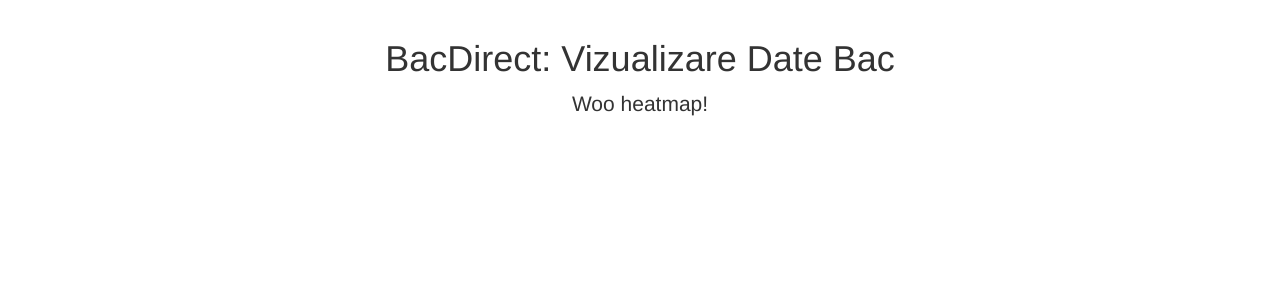
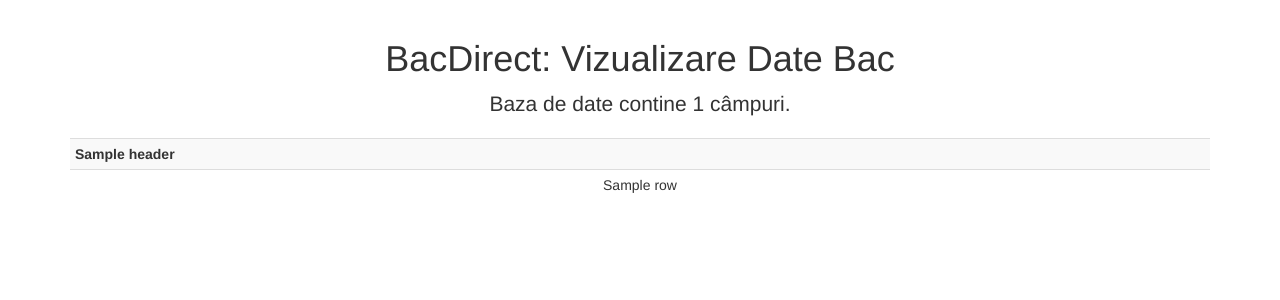
Before and after one commit to AndreiBarsan/BacDirect, a Flask app: template python/templates/main_stats.html in a window 1280 px wide. Shown: the part 51-351 px from the top of the page. Run offline with Flask 2, Linux system fonts and the light colour scheme; the template is opened without the code that fills it: most values are stand-ins (such as "Sample title", 1, 10 or a date in 2020); some libraries are stand-ins or nearby versions.

Commit message:
Added unidecode; moare package shit

```diff
--- /dev/null
+++ b/python/config.py
@@ -0,0 +1,5 @@
+
+BAC_DATASET_FILE = "python/data/BacInscriere2014_sesiunea_I_0.csv"
+BAC_DATASET_ENCODING = "utf-8"
+BAC_MONGO_TABLE = "bac_table"
+BAC_MONGO_DB = "bac_db"
--- a/python/data/mongo_util.py
+++ b/python/data/mongo_util.py
@@ -1,4 +1,6 @@
 import os
+import sys
+import json
 import pymongo
 
 from pymongo import MongoClient, ASCENDING, DESCENDING
--- a/python/routes.py
+++ b/python/routes.py
@@ -4,13 +4,37 @@ import json
 import time
 from datetime import *
 from flask import render_template
+from unidecode import unidecode
+
+import data.mongo_util
+from data.mongo_util import *
+from config import *
 
 from server import app
 
-@app.route('/foo')
-def foo():
-	return "bar"
+interesting = ['Cod unic candidat', 'Specializare', 'Profil', 'Filiera',
+				'NOTE_RECUN_EA',
+				'NOTE_RECUN_EB',
+				'NOTE_RECUN_EC',
+				'NOTA_ED', 'Forma de invatamant']
+
+def prettify(row):
+	clean = {}
+	for key in row:
+		if key in interesting:
+			clean[key] = unidecode(row[key])
+			# clean[key] = unicode(row[key]).encode(BAC_DATASET_ENCODING)
+	return clean
+
+def get_keys(doc):
+	return [key for key in doc]
 
 @app.route('/')
 def show_notifications():
-	return render_template('main_stats.html')
+	mongo_data = fetch_table(fetch_db(create_client(), BAC_MONGO_DB), BAC_MONGO_TABLE)
+	sample = [prettify(row) for row in mongo_data.find().limit(100)]
+	header = get_keys(sample[0])
+
+	return json.dumps(sample)
+	#return render_template('main_stats.html', data = mongo_data,
+#		header = header, sample = sample)
--- /dev/null
+++ b/python/static/css/style.css
@@ -0,0 +1 @@
+/* Custom BacDirect CSS */
--- a/python/templates/main_stats.html
+++ b/python/templates/main_stats.html
@@ -8,7 +8,22 @@
 {% endblock %}
 
 {% block body %}
+	<p class="lead">Baza de date contine {{ data.count() }} câmpuri.</p>
+	<table class="table table-striped table-hover table-condensed table-border">
+		<tr>
+			{% for h in header %}
+			<th>{{ h }}</th>
+			{% endfor %}
+		</tr>
 
-    <p class="lead">Woo heatmap!</p>
+	    {% for row in sample %}
+	    <tr>
+	    	{% for key in header %}
+	    	<td>{{ row[key] }}</td>
+	    	{% endfor %}
+	    </tr>
+	    {% endfor %}
+	</table>
+    <div id="heatmap"></div>
 
 {% endblock %}
```
Also changed, not shown: python/data/bac_csv_to_mongo.py (+18 -14 lines), README.md, python/__init__.py (added), python/data/__init__.py (added), test.txt (added).
